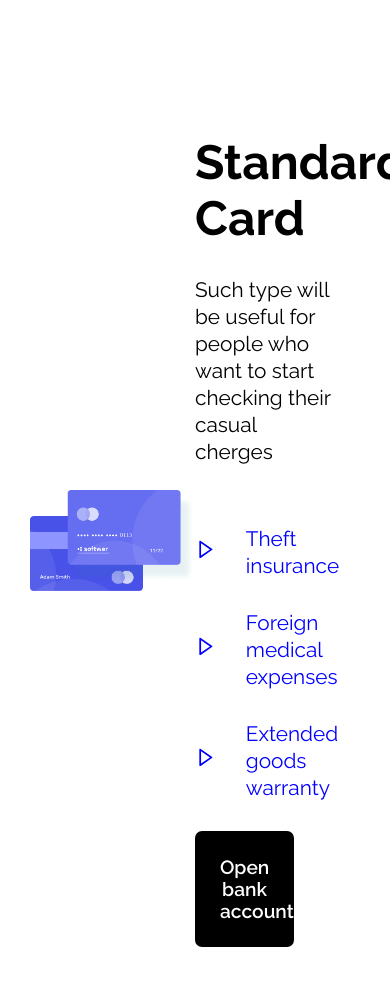
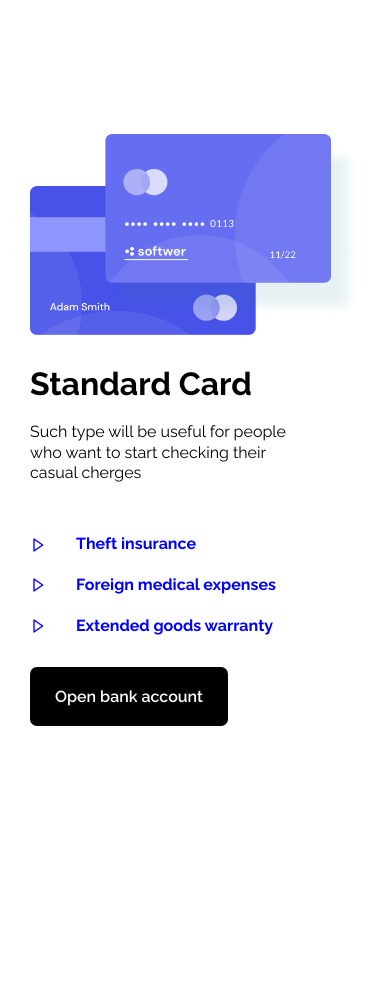
Before and after one commit to Trend20/Softwer, a React (Create React App) app: page /cards in a window 390 px wide. Shown: the part 980-1966 px from the top of the page. After the commit the page ends 1856 px from the top, so only its background shows below. Built offline with nearby package versions, Linux system fonts and the light colour scheme.

Commit message:
fixing standard card section

```diff
--- a/src/components/pages/Cards/Cards.css
+++ b/src/components/pages/Cards/Cards.css
@@ -105,6 +105,8 @@
 
 /* end card intro */
 
+
+
 .standard{
     display: flex;
     padding: 150px 30px;
@@ -151,8 +153,67 @@
     color: blue;
     display: flex;
     align-items: center;
+    font-weight: 700;
 }
 
 .options p i{
     margin-right: 30px;
+    display: flex;
 }
+
+
+/* responsiveness */
+
+@media screen and (max-width: 991px){
+    .standard{
+        flex-direction: column;
+    }
+
+    .standard-img{
+        width: 100%;
+    }
+
+    .standard-img img{
+        max-width: 100%;
+    }
+
+    .standard-text{
+        width: 100%;
+        margin-top: 30px;
+    }
+
+    .standard-text h1{
+        font-size: 2rem;
+        font-weight: 700;
+    }
+
+    .standard-text p{
+        margin-top: 20px;
+        font-size: 1rem;
+    }
+
+    .options{
+        display: flex;
+        flex-direction: column;
+        margin-top: 30px;
+    }
+
+    .options p{
+        color: blue;
+        display: flex;
+        align-items: center;
+        font-weight: 700;
+    }
+
+    .options p i{
+        margin-right: 30px;
+        display: flex;
+    }
+
+    .standard-text button{
+        width: 60%;
+        padding: 20px;
+        font-size: 1rem;
+    }
+}
+/* end standard styles */
```
